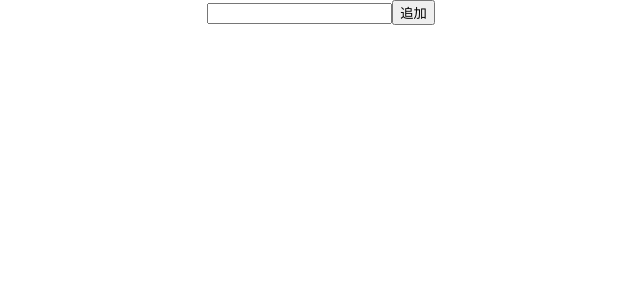
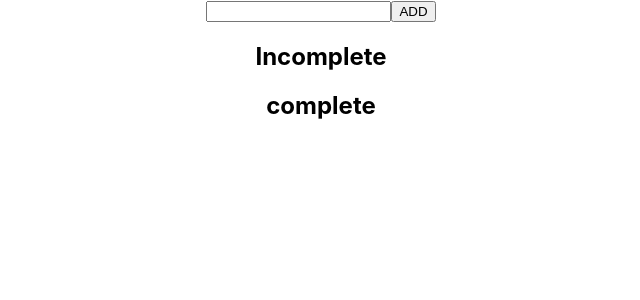
Before and after one commit to harhogefoo/react-redux-todo, a React (Create React App) app: page / in a window 1280 px wide. Shown: the top 300 px of the page, without its empty margins (319-959 px from the left). Built offline with nearby package versions, Linux system fonts and the light colour scheme.

Commit message:
feat: split display incomplete or complete

```diff
--- a/src/components/TodoList.js
+++ b/src/components/TodoList.js
@@ -28,8 +28,7 @@ export default class TodoList extends React.Component {
     })
   }
 
-  render() {
-    const list = this.props.todo.todoList.map((todo, index) => {
+  buildTodo(todo, index) {
     return (
       <TodoItem
         key={index}
@@ -39,14 +38,37 @@ export default class TodoList extends React.Component {
         onClick={this.props.checkTodo}
       />
     )
+  }
+
+  render() {
+    const unCheckedlist = []
+    const checkedList = []
+
+    this.props.todo.todoList.forEach((todo, index) => {
+      const t = this.buildTodo(todo, index)
+      if (todo.isCheck) {
+        checkedList.push(t)
+      } else {
+        unCheckedlist.push(t)
+      }
     })
+
     return (
       <div>
         <input type="text" onChange={elm => this.onChange(elm)} value={this.state.todo.content} />
-        <button onClick={() => this.addTodo()}>追加</button>
+        <button onClick={() => this.addTodo()}>ADD</button>
+        <section>
+          <h1>Incomplete</h1>
           <ul>
-          {list}
+            {unCheckedlist}
           </ul>
+        </section>
+        <section>
+          <h1>complete</h1>
+          <ul>
+            {checkedList}
+          </ul>
+        </section>
       </div>
     )
   }
```
Lines whose indentation alone changed are shown as unchanged.
